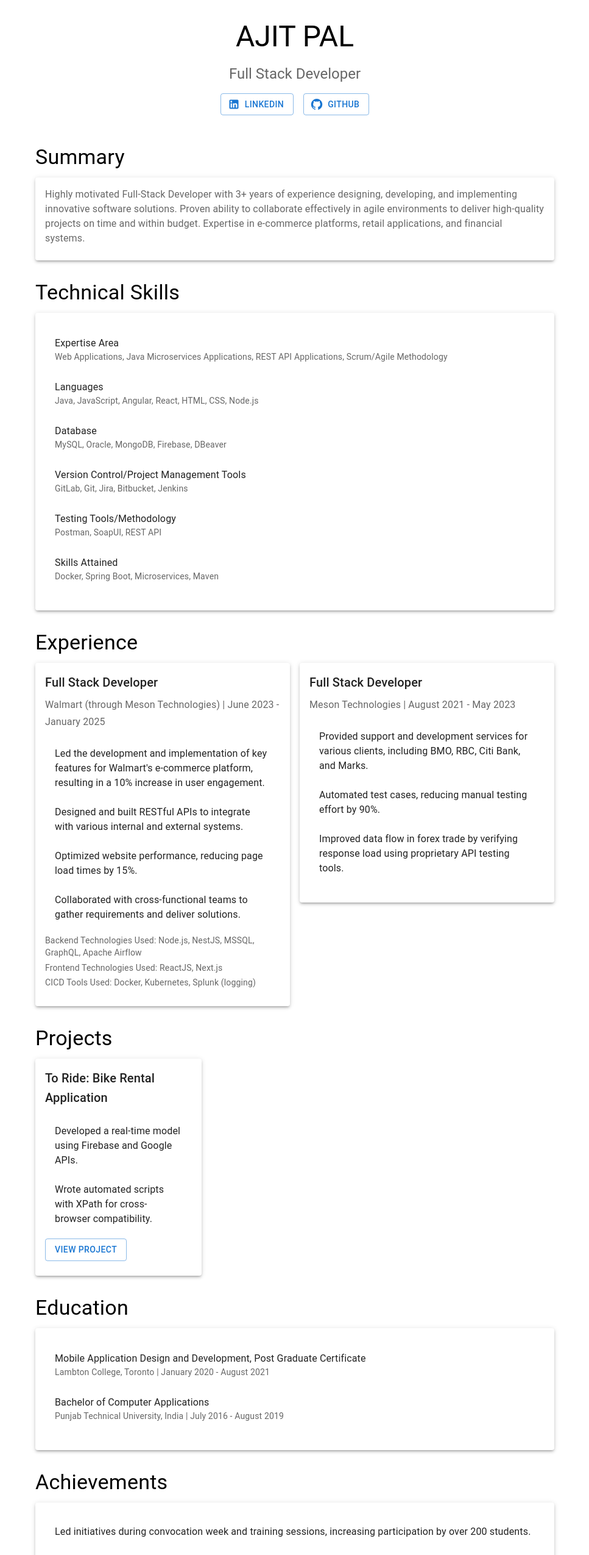
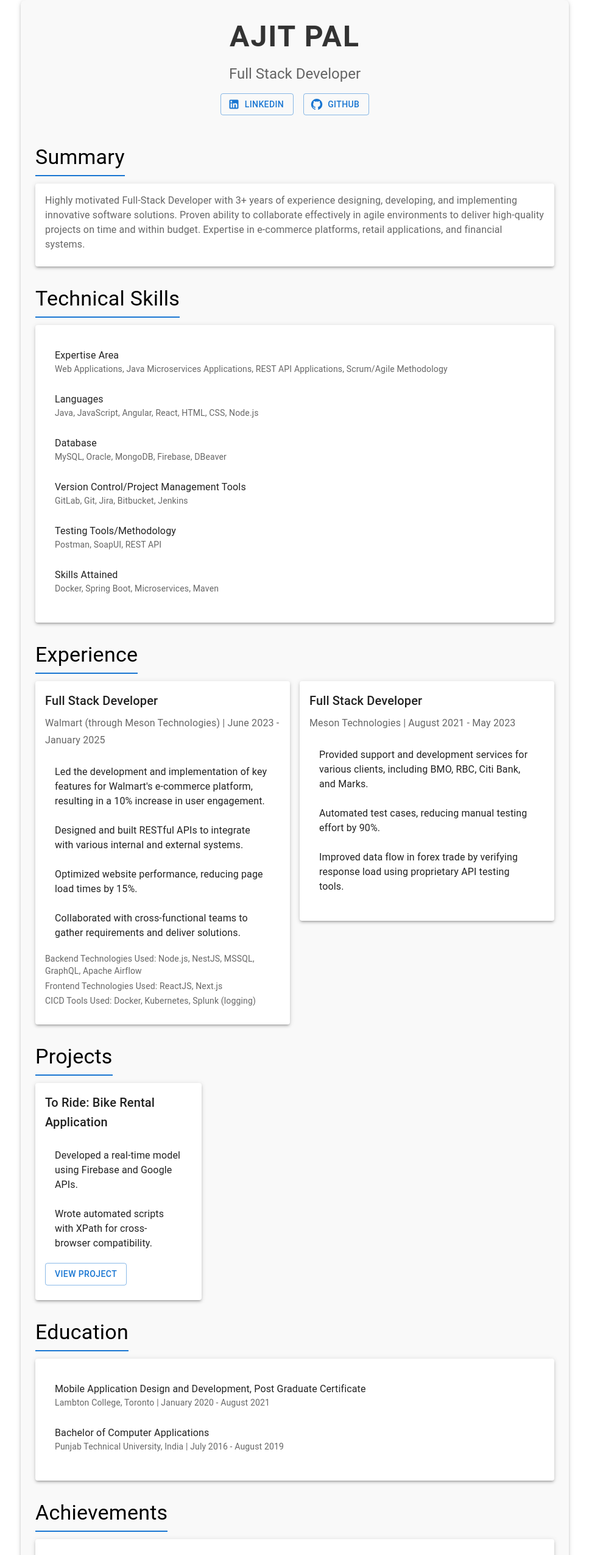
Before and after one commit to ajitpal254/Ajit-Portfolio, a React (Create React App) app: page / in a window 1280 px wide. Shown: the top 2550 px of the page at 61% size, without its empty margins (156-1123 px from the left). Built offline with nearby package versions, Linux system fonts and the light colour scheme.

Commit message:
visual update and project

```diff
--- a/src/App.js
+++ b/src/App.js
@@ -17,12 +17,31 @@ import resume from './assets/Ajit_Pal_Formatted_CV.pdf';
 
 const Portfolio = () => {
   return (
-    <Container maxWidth="md" sx={{ py: 4 }}>
+    <Container
+      maxWidth="md"
+      sx={{
+        py: 4,
+        backgroundColor: "#f9f9f9",
+        borderRadius: 2,
+        boxShadow: 3,
+      }}
+    >
       <Box sx={{ textAlign: "center", mb: 6 }}>
-        <Typography variant="h3" component="h1" gutterBottom>
+        <Typography
+          variant="h3"
+          component="h1"
+          gutterBottom
+          sx={{ fontWeight: "bold", letterSpacing: 2, color: "#333" }}
+        >
           AJIT PAL
         </Typography>
-        <Typography variant="h5" component="p" gutterBottom color="text.secondary">
+        <Typography
+          variant="h5"
+          component="p"
+          gutterBottom
+          color="text.secondary"
+          sx={{ mb: 2 }}
+        >
           Full Stack Developer
         </Typography>
         <Box sx={{ display: "flex", justifyContent: "center", gap: 2, mt: 2 }}>
@@ -51,10 +70,15 @@ const Portfolio = () => {
 
       <Grid container spacing={4}>
         <Grid item xs={12}>
-          <Typography variant="h4" component="h2" gutterBottom>
+          <Typography
+            variant="h4"
+            component="h2"
+            gutterBottom
+            sx={{ borderBottom: "2px solid #1976d2", display: "inline-block", pb: 1 }}
+          >
             Summary
           </Typography>
-          <Card elevation={3}>
+          <Card elevation={3} sx={{ transition: "0.3s", "&:hover": { transform: "scale(1.02)" } }}>
             <CardContent>
               <Typography variant="body1" color="text.secondary">
                 Highly motivated Full-Stack Developer with 3+ years of experience
@@ -68,10 +92,15 @@ const Portfolio = () => {
         </Grid>
 
         <Grid item xs={12}>
-          <Typography variant="h4" component="h2" gutterBottom>
+          <Typography
+            variant="h4"
+            component="h2"
+            gutterBottom
+            sx={{ borderBottom: "2px solid #1976d2", display: "inline-block", pb: 1 }}
+          >
             Technical Skills
           </Typography>
-          <Card elevation={3}>
+          <Card elevation={3} sx={{ transition: "0.3s", "&:hover": { transform: "scale(1.02)" } }}>
             <CardContent>
               <List>
                 <ListItem>
@@ -116,12 +145,17 @@ const Portfolio = () => {
         </Grid>
 
         <Grid item xs={12}>
-          <Typography variant="h4" component="h2" gutterBottom>
+          <Typography
+            variant="h4"
+            component="h2"
+            gutterBottom
+            sx={{ borderBottom: "2px solid #1976d2", display: "inline-block", pb: 1 }}
+          >
             Experience
           </Typography>
           <Grid container spacing={2}>
             <Grid item xs={12} md={6}>
-              <Card elevation={3}>
+              <Card elevation={3} sx={{ transition: "0.3s", "&:hover": { transform: "scale(1.02)" } }}>
                 <CardContent>
                   <Typography variant="h6" component="h3" gutterBottom>
                     Full Stack Developer
@@ -164,7 +198,7 @@ const Portfolio = () => {
               </Card>
             </Grid>
             <Grid item xs={12} md={6}>
-              <Card elevation={3}>
+              <Card elevation={3} sx={{ transition: "0.3s", "&:hover": { transform: "scale(1.02)" } }}>
                 <CardContent>
                   <Typography variant="h6" component="h3" gutterBottom>
                     Full Stack Developer
@@ -192,18 +226,21 @@ const Portfolio = () => {
                 </CardContent>
               </Card>
             </Grid>
-            {/* Add more experience cards as needed */}
           </Grid>
         </Grid>
 
-        {/* Projects Section */}
         <Grid item xs={12}>
-          <Typography variant="h4" component="h2" gutterBottom>
+          <Typography
+            variant="h4"
+            component="h2"
+            gutterBottom
+            sx={{ borderBottom: "2px solid #1976d2", display: "inline-block", pb: 1 }}
+          >
             Projects
           </Typography>
           <Grid container spacing={2}>
             <Grid item xs={12} md={4}>
-              <Card elevation={3}>
+              <Card elevation={3} sx={{ transition: "0.3s", "&:hover": { transform: "scale(1.02)" } }}>
                 <CardContent>
                   <Typography variant="h6" component="h3" gutterBottom>
                     To Ride: Bike Rental Application
@@ -223,7 +260,7 @@ const Portfolio = () => {
                   <Button
                     variant="outlined"
                     color="primary"
-                    href="https://github.com/ajitpal254/Ride-Sharing-Application"
+                    href="https://github.com/ajitpal254/3AmShoppeeReact"
                     target="_blank"
                     rel="noopener noreferrer"
                   >
@@ -232,16 +269,19 @@ const Portfolio = () => {
                 </CardContent>
               </Card>
             </Grid>
-            {/* Add more project cards as needed */}
           </Grid>
         </Grid>
 
-        {/* Education Section */}
         <Grid item xs={12}>
-          <Typography variant="h4" component="h2" gutterBottom>
+          <Typography
+            variant="h4"
+            component="h2"
+            gutterBottom
+            sx={{ borderBottom: "2px solid #1976d2", display: "inline-block", pb: 1 }}
+          >
             Education
           </Typography>
-          <Card elevation={3}>
+          <Card elevation={3} sx={{ transition: "0.3s", "&:hover": { transform: "scale(1.02)" } }}>
             <CardContent>
               <List>
                 <ListItem>
@@ -261,12 +301,16 @@ const Portfolio = () => {
           </Card>
         </Grid>
 
-        {/* Achievements Section */}
         <Grid item xs={12}>
-          <Typography variant="h4" component="h2" gutterBottom>
+          <Typography
+            variant="h4"
+            component="h2"
+            gutterBottom
+            sx={{ borderBottom: "2px solid #1976d2", display: "inline-block", pb: 1 }}
+          >
             Achievements
           </Typography>
-          <Card elevation={3}>
+          <Card elevation={3} sx={{ transition: "0.3s", "&:hover": { transform: "scale(1.02)" } }}>
             <CardContent>
               <List>
                 <ListItem>
@@ -284,14 +328,13 @@ const Portfolio = () => {
           </Card>
         </Grid>
 
-        {/* Resume Download Section */}
-                <Grid item xs={12} sx={{ textAlign: "center" }}>
-                  <a href={resume} download>
-                    <Button variant="contained" color="primary">
-                      Download Resume
-                    </Button>
-                  </a>
-                </Grid>
+        <Grid item xs={12} sx={{ textAlign: "center", mt: 4 }}>
+          <a href={resume} download style={{ textDecoration: "none" }}>
+            <Button variant="contained" color="primary">
+              Download Resume
+            </Button>
+          </a>
+        </Grid>
       </Grid>
     </Container>
   );
```
